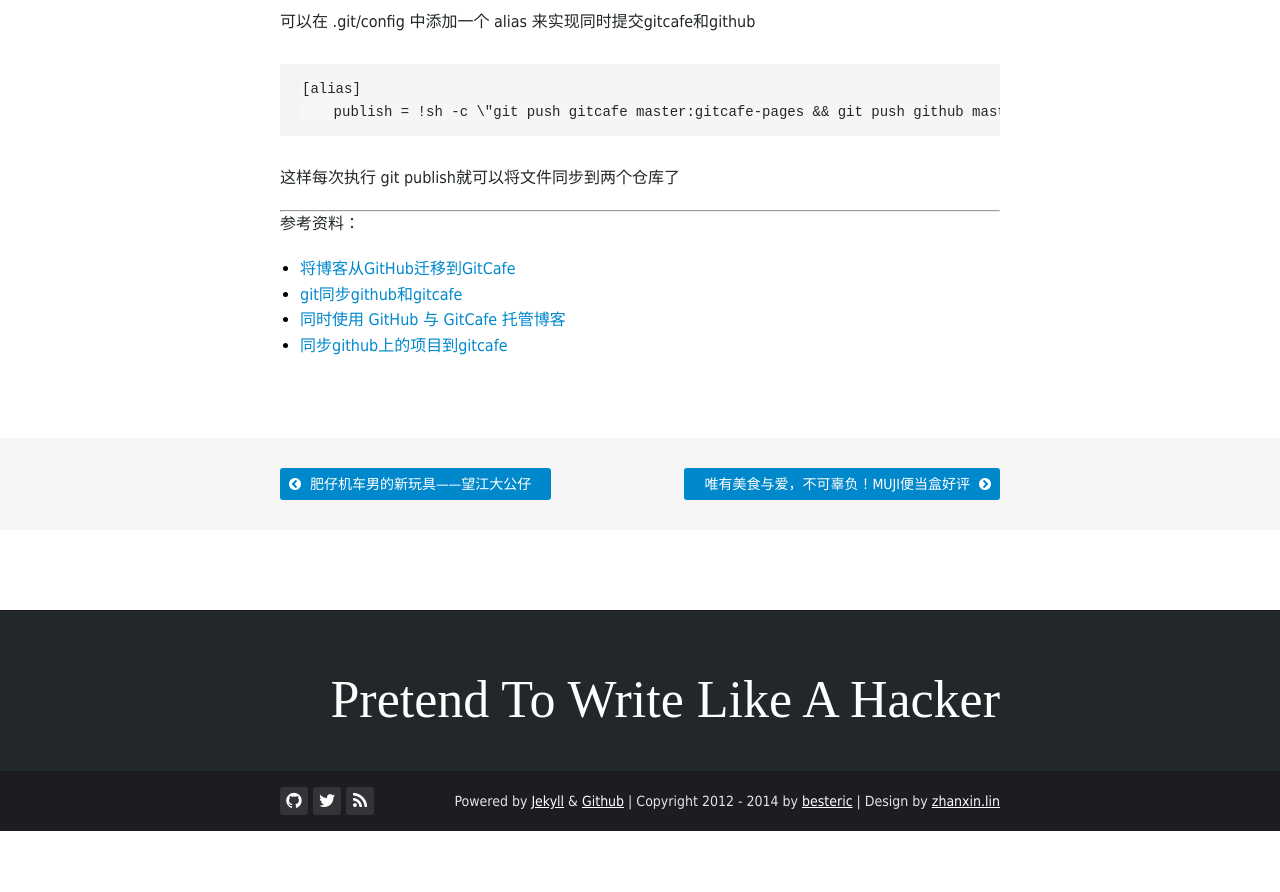
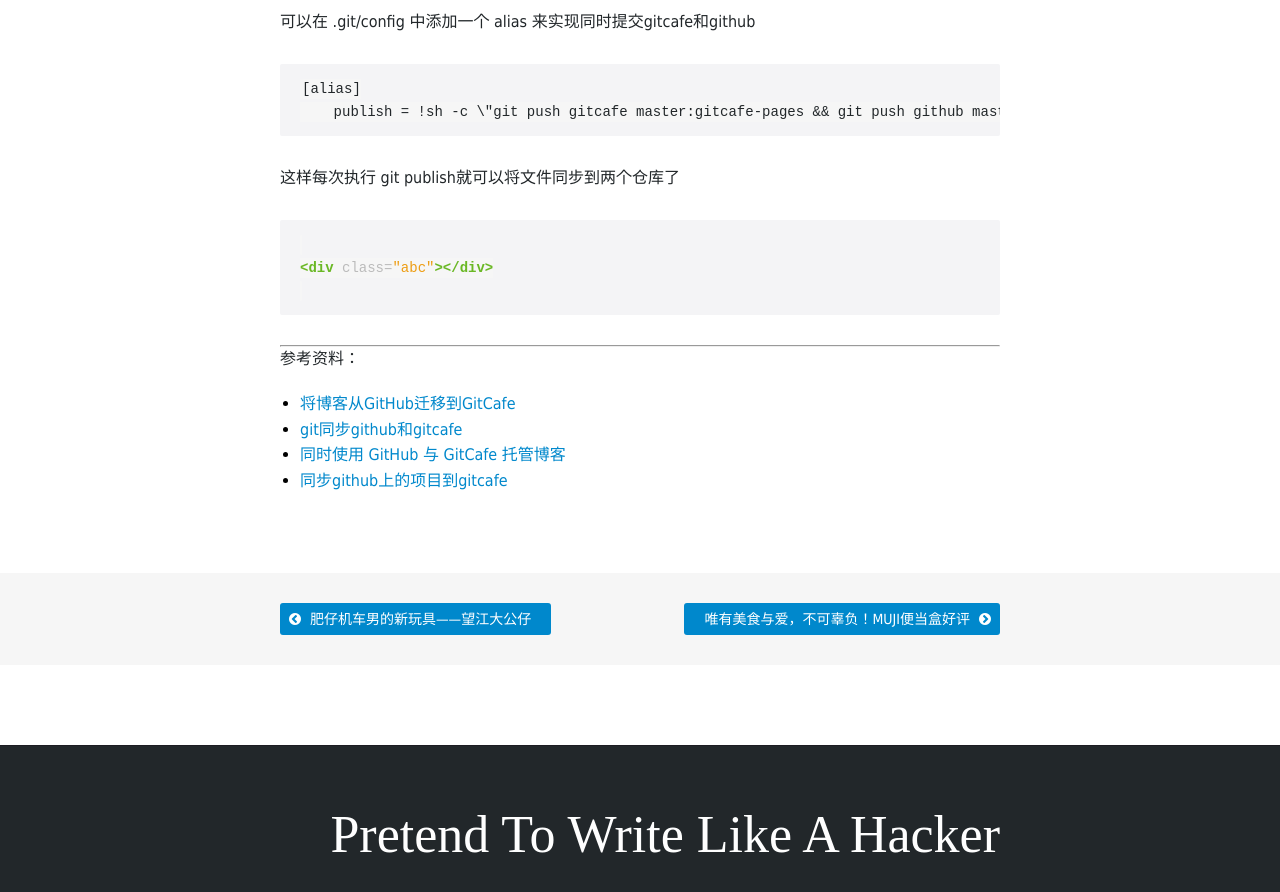
Before and after one commit to besteric/besteric.github.com, a Jekyll site: the page built from _posts/2014-11-16-build-blog-mirror-site-on-gitcafe.md, in a window 1280 px wide and 900 px high, scrolled down 1441 px. Shown: the top 892 px of the window. Built offline with Jekyll 4.4.1, drawn with Linux system fonts in a browser that asks for light colours; nearby versions of some CDN libraries; some web fonts are replaced; Markdown is read by kramdown in place of the engine named in the settings; comment, search, counter and statistics services are not loaded; before the commit the page ends 2272 px from its top, so only the background shows below that.

Commit message:
更新文章

````diff
--- a/_posts/2014-11-16-build-blog-mirror-site-on-gitcafe.md
+++ b/_posts/2014-11-16-build-blog-mirror-site-on-gitcafe.md
@@ -61,6 +61,13 @@ Google了下发现国内的Gitcafe也支持Pages部署静态博客了，而且
 
 这样每次执行 git publish就可以将文件同步到两个仓库了
 
+
+```html
+
+<div class="abc"></div>
+
+```
+
 ---
 
 参考资料：
````
